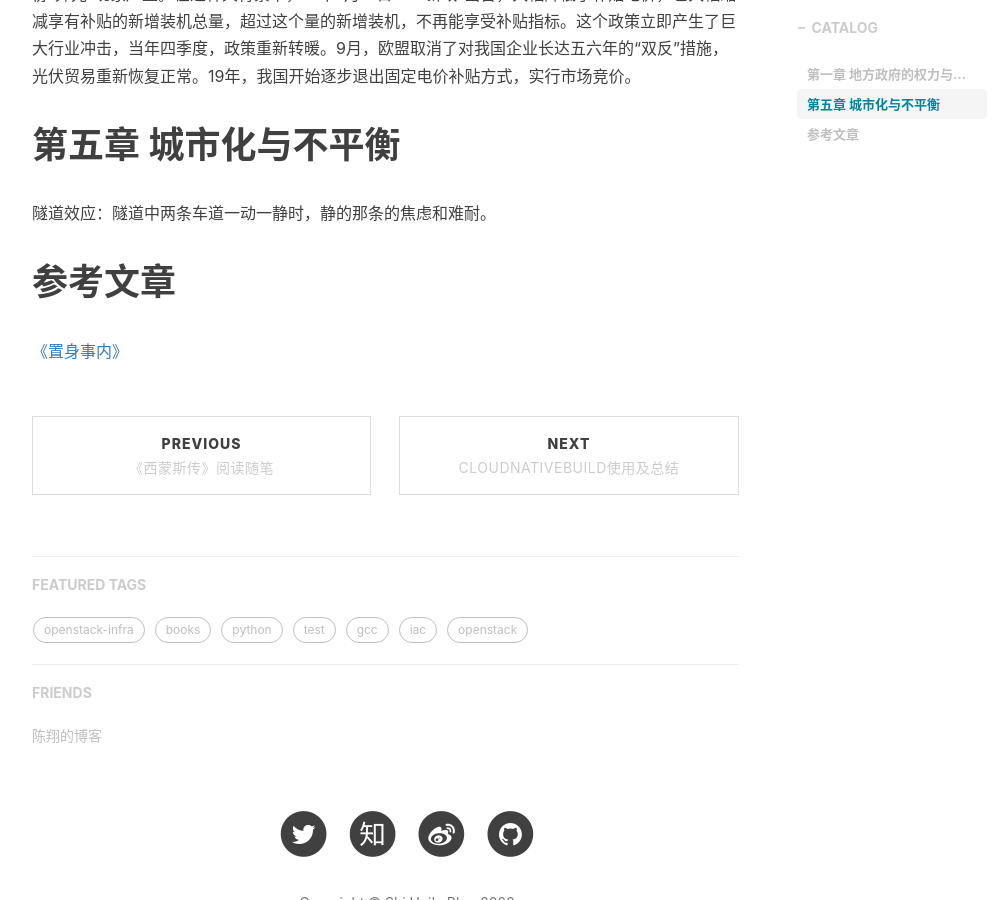
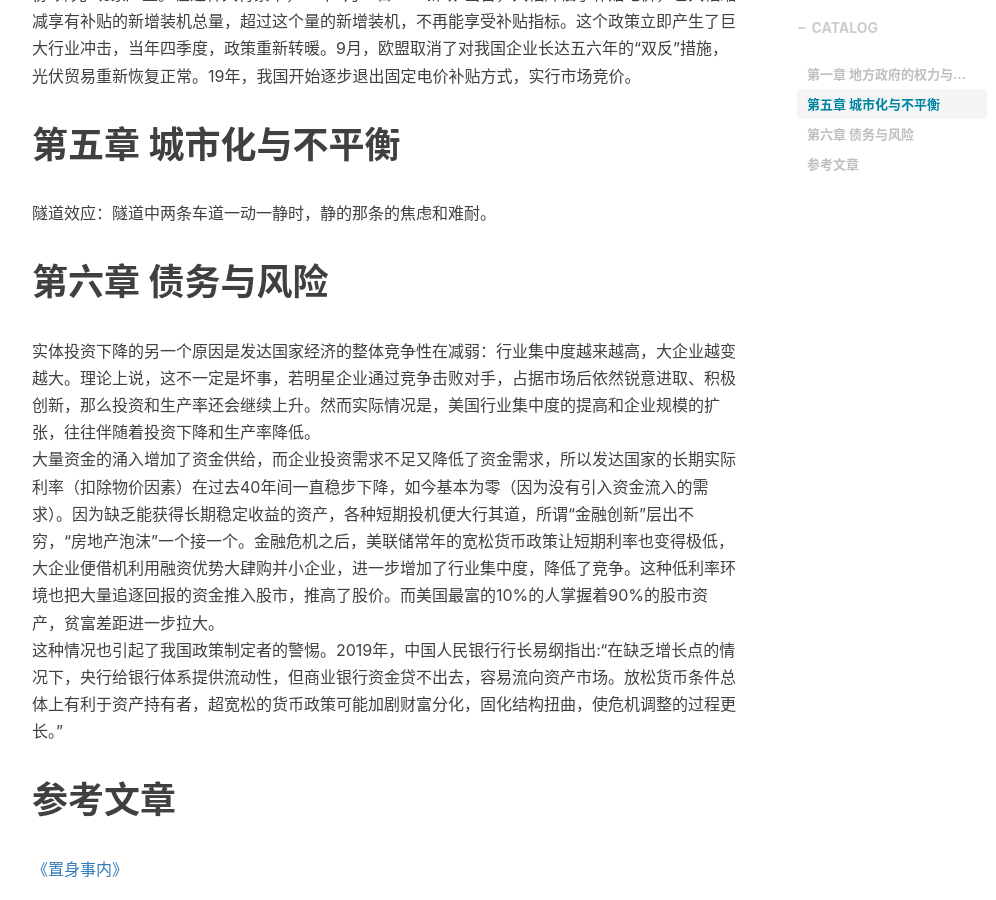
Before and after one commit to shihai1991/shihai1991.github.io, a Jekyll site: the page built from _posts/2022-08-26-置身事内.md, in a window 1280 px wide and 900 px high, scrolled down 1845 px. Shown: the whole window, without its empty margins (233-1229 px from the left). Built offline with Jekyll 4.4.1, drawn with Linux system fonts in a browser that asks for light colours; nearby versions of some CDN libraries; comment, search, counter and statistics services are not loaded.

Commit message:
Update 2022-08-26-置身事内.md

```diff
--- a/_posts/2022-08-26-置身事内.md
+++ b/_posts/2022-08-26-置身事内.md
@@ -28,5 +28,11 @@ time: '2022.08.26 12:37:00'
 # 第五章 城市化与不平衡
 隧道效应：隧道中两条车道一动一静时，静的那条的焦虑和难耐。
 
+# 第六章 债务与风险
+实体投资下降的另一个原因是发达国家经济的整体竞争性在减弱：行业集中度越来越高，大企业越变越大。理论上说，这不一定是坏事，若明星企业通过竞争击败对手，占据市场后依然锐意进取、积极创新，那么投资和生产率还会继续上升。然而实际情况是，美国行业集中度的提高和企业规模的扩张，往往伴随着投资下降和生产率降低。
+大量资金的涌入增加了资金供给，而企业投资需求不足又降低了资金需求，所以发达国家的长期实际利率（扣除物价因素）在过去40年间一直稳步下降，如今基本为零（因为没有引入资金流入的需求）。因为缺乏能获得长期稳定收益的资产，各种短期投机便大行其道，所谓“金融创新”层出不穷，“房地产泡沫”一个接一个。金融危机之后，美联储常年的宽松货币政策让短期利率也变得极低，大企业便借机利用融资优势大肆购并小企业，进一步增加了行业集中度，降低了竞争。这种低利率环境也把大量追逐回报的资金推入股市，推高了股价。而美国最富的10%的人掌握着90%的股市资产，贫富差距进一步拉大。
+这种情况也引起了我国政策制定者的警惕。2019年，中国人民银行行长易纲指出:“在缺乏增长点的情况下，央行给银行体系提供流动性，但商业银行资金贷不出去，容易流向资产市场。放松货币条件总体上有利于资产持有者，超宽松的货币政策可能加剧财富分化，固化结构扭曲，使危机调整的过程更长。”
+
+
 # 参考文章
 [《置身事内》](https://book.douban.com/subject/35546622/)
```
